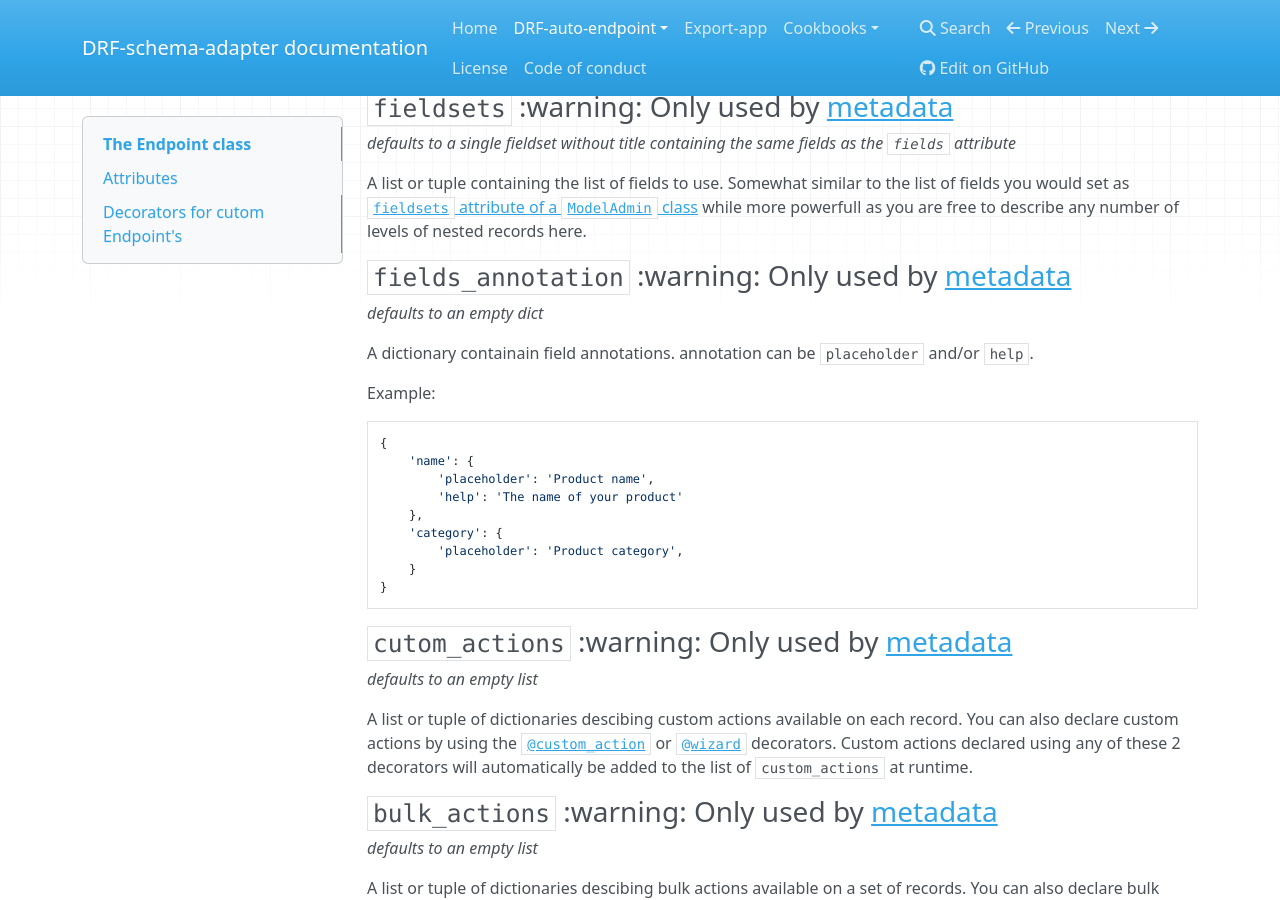
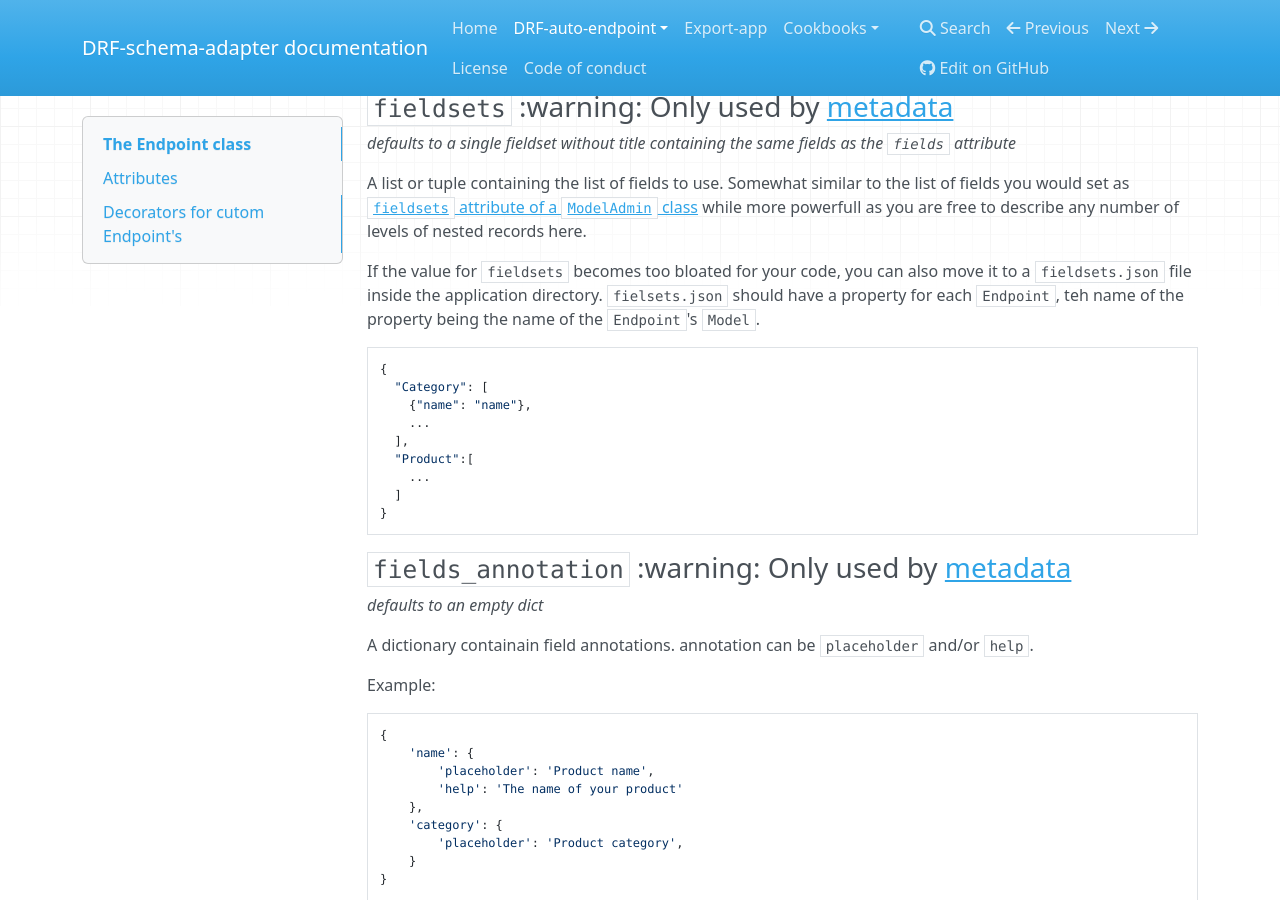
Before and after one commit to drf-forms/drf-schema-adapter, an MkDocs documentation site: the page built from docs/drf_auto_endpoint/endpoint.md, in a window 1280 px wide and 900 px high, scrolled down 3018 px. Built offline with MkDocs 1.6.1, drawn with Linux system fonts in a browser that asks for light colours; nearby versions of some CDN libraries; old or Windows-style settings are respelled for this version of MkDocs.

Commit message:
:book: improve fieldsets documentation

````diff
--- a/docs/drf_auto_endpoint/endpoint.md
+++ b/docs/drf_auto_endpoint/endpoint.md
@@ -174,6 +174,23 @@ set as
 while more powerfull as you are free to describe any number of levels of nested
 records here.
 
+If the value for `fieldsets` becomes too bloated for your code, you can also move it to a
+`fieldsets.json` file inside the application directory.
+`fielsets.json` should have a property for each `Endpoint`, teh name of the property being the name
+of the `Endpoint`'s `Model`.
+
+```
+{
+  "Category": [
+    {"name": "name"},
+    ...
+  ],
+  "Product":[
+    ...
+  ]
+}
+```
+
 ### `fields_annotation` :warning: Only used by [metadata](./metadata.md)
 
 *defaults to an empty dict*
````
